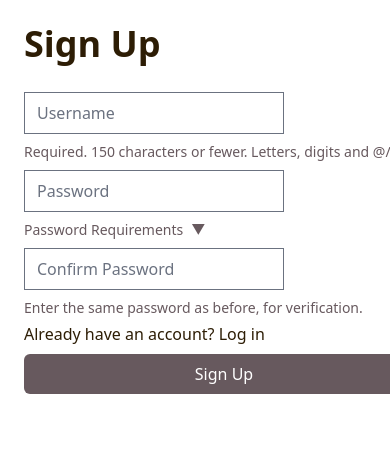
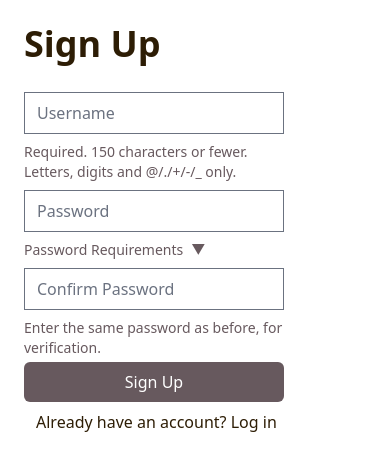
Before and after one commit to laurencmendoza/my-closet-tracker, a Django app: page /accounts/signup/ in a window 390 px wide; the page is wider, and only the part inside the window is pictured. Shown: the part 64-535 px from the top of that part. Run offline with Django 4.2, Linux system fonts and the light colour scheme; some libraries are stand-ins or nearby versions.

Commit message:
edit sign up page for mobile responsiveness

```diff
--- a/main_app/templates/registration/signup.html
+++ b/main_app/templates/registration/signup.html
@@ -10,23 +10,23 @@
     {% csrf_token %}
     <div class="flex flex-col w-max">
         <input class="my-1 w-[260px]" type="text" name="username" maxlength="150" required placeholder="Username"/>
-        <p class="text-sm text-brown py-1">Required. 150 characters or fewer. Letters, digits and @/./+/-/_ only.</p>
+        <p class="text-sm text-brown py-1 w-[260px] sm:w-max">Required. 150 characters or fewer. Letters, digits and @/./+/-/_ only.</p>
         <input class="my-1 w-[260px]" type="password" name="password1" required placeholder="Password"/>
         <p class="text-sm text-brown py-1">Password Requirements<span class="mx-2 hover:cursor-pointer" onclick="openRequirements()">▼</span></p>
-        <div id="password-requirements" class="mb-2 hidden">
+        <div id="password-requirements" class="mb-2 hidden w-[260px] sm:w-max">
             <p class="text-sm bg-brownwhite text-darkbrown px-2 pt-2">Your password can't be too similar to your other personal information.</p>
-            <p class="text-sm bg-brownwhite text-darkbrown px-2">Your password must contain at least 8 characters.</p>
-            <p class="text-sm bg-brownwhite text-darkbrown px-2">Your password can't be a commonly used password.</p>
-            <p class="text-sm bg-brownwhite text-darkbrown px-2 pb-2">Your password can't be entirely numeric.</p>
+            <p class="text-sm bg-brownwhite text-darkbrown px-2 pt-1">Your password must contain at least 8 characters.</p>
+            <p class="text-sm bg-brownwhite text-darkbrown px-2 pt-1">Your password can't be a commonly used password.</p>
+            <p class="text-sm bg-brownwhite text-darkbrown px-2 pb-2 pt-1">Your password can't be entirely numeric.</p>
         </div>
         <input class="my-1 w-[260px]" type="password" name="password2" required placeholder="Confirm Password"/>
-        <p class="text-sm text-brown py-1">Enter the same password as before, for verification.</p>
+        <p class="text-sm text-brown py-1 w-[260px] sm:w-max">Enter the same password as before, for verification.</p>
     </div>
-    <div class="pb-2 text-darkbrown">
+    <button type="submit" class="bg-brown hover:bg-darkbrown text-white w-[260px] h-[40px] rounded-md">Sign Up</button>
+    <div class="py-2 pl-3 text-darkbrown">
     Already have an account?
     <a href="{% url 'login' %}" class="hover:text-orangegray">Log in</a>
     </div>
-    <button type="submit" class="bg-brown hover:bg-darkbrown text-white w-[400px] h-[40px] rounded-md">Sign Up</button>
 </form>
 
 <script>
--- a/theme/static/css/dist/styles.css
+++ b/theme/static/css/dist/styles.css
@@ -1528,6 +1528,22 @@ select {
   padding-bottom: 1rem;
 }
 
+.pl-2 {
+  padding-left: 0.5rem;
+}
+
+.pl-3 {
+  padding-left: 0.75rem;
+}
+
+.pb-1 {
+  padding-bottom: 0.25rem;
+}
+
+.pt-1 {
+  padding-top: 0.25rem;
+}
+
 .text-center {
   text-align: center;
 }
@@ -1734,6 +1750,11 @@ select {
     margin-right: auto;
   }
 
+  .sm\:w-max {
+    width: -moz-max-content;
+    width: max-content;
+  }
+
   .sm\:grid-cols-2 {
     grid-template-columns: repeat(2, minmax(0, 1fr));
   }
```
